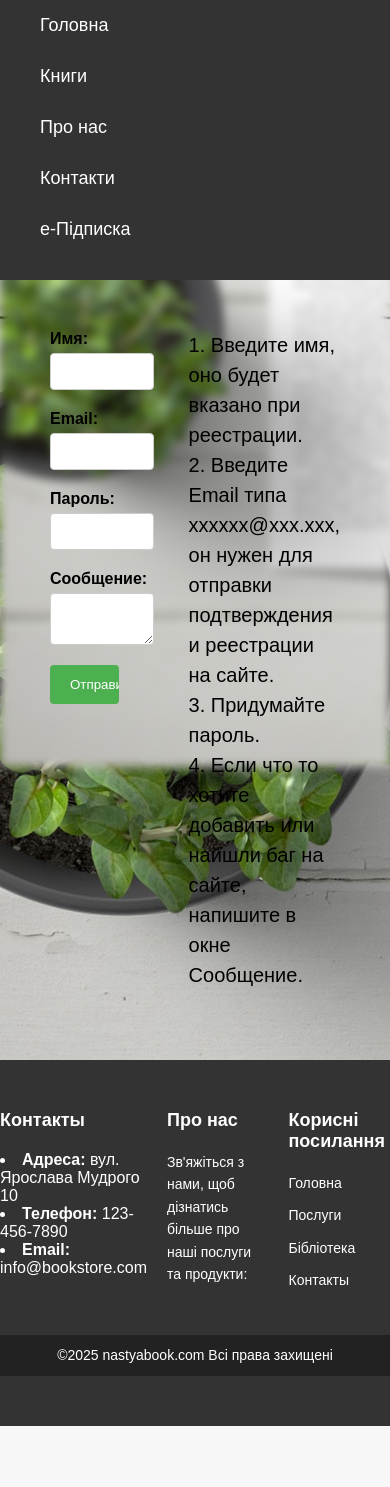
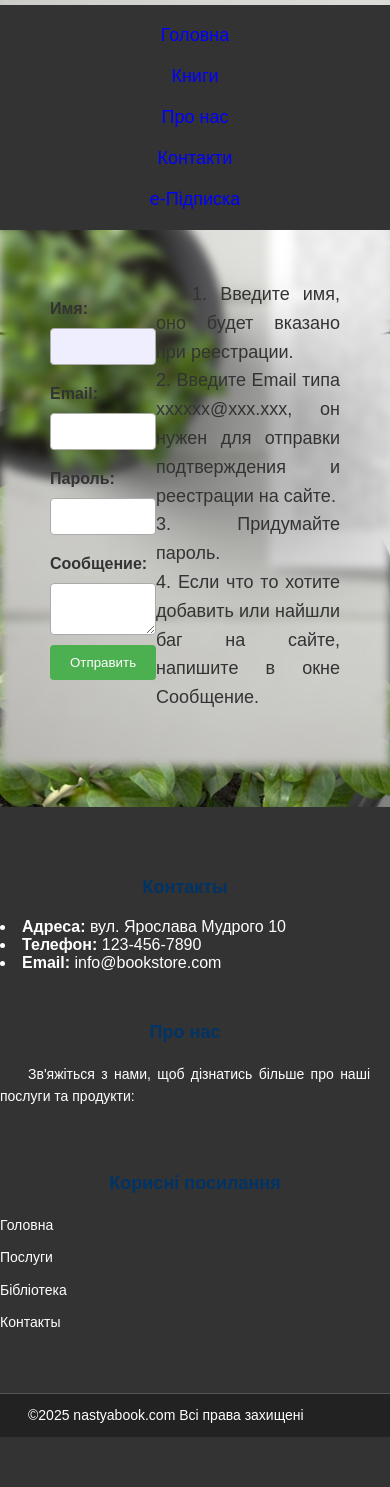
Before and after one commit to nasteyssha/lb_PD, a plain HTML site: page eSub.html in a window 390 px wide. Shown: the part 77-1564 px from the top of the page. Before the commit the page ends 1503 px from the top, so only its background shows below. Drawn offline with Linux system fonts and the light colour scheme.

Commit message:
Update style.css

```diff
--- a/css/style.css
+++ b/css/style.css
@@ -1,3 +1,17 @@
+/* === Загальні налаштування === */
+* {
+  margin: 0;
+  padding: 0;
+  box-sizing: border-box;
+  font-family: Arial, sans-serif;
+}
+
+body {
+  background-color: #f7f7f7;
+  color: #333;
+}
+
+/* === Логотип і заголовок === */
 .logo-container {
   display: flex;
   align-items: center;
@@ -19,200 +33,232 @@
 
 .logo-container h1 {
   font-size: 32px;
-  margin: 0;
   color: #fff;
   text-shadow: 1px 1px 2px #000;
 }
 
-/* Стили для контейнера текста */
-#text-container {
-	flex-basis: 35%; /* Ширина контейнера равна 35% от родительского элемента */
-	text-align: left; /* Выравнивание текста по левому краю */
+/* === Навігація === */
+nav ul {
+  list-style: none;
+  display: flex;
+  justify-content: center;
+  background-color: #333;
+  padding: 10px;
 }
 
-/* CSS стили для формы */
+nav li {
+  margin: 0 15px;
+}
+
+nav a {
+  color: #fff;
+  text-decoration: none;
+  font-size: 18px;
+  padding: 8px 12px;
+  border-radius: 5px;
+  transition: background 0.3s;
+}
+
+nav a:hover {
+  background-color: #555;
+}
+
+/* === Основний заголовок === */
+h1, h2, h3 {
+  text-align: center;
+  margin: 20px 0;
+  color: #003366;
+}
+
+h1 {
+  font-size: 36px;
+  text-shadow: 2px 2px 4px rgba(0,0,0,0.5);
+}
+
+h2 {
+  font-size: 28px;
+}
+
+p {
+  font-size: 18px;
+  margin-bottom: 15px;
+  line-height: 1.6;
+  text-align: justify;
+  text-indent: 2em;
+}
+
+/* === Кнопки === */
+.button {
+  display: inline-block;
+  background-color: #333;
+  color: #fff;
+  padding: 10px 20px;
+  border-radius: 5px;
+  text-decoration: none;
+  transition: background 0.3s;
+}
+
+.button:hover {
+  background-color: #555;
+}
+
+/* === Книги === */
+#books {
+  display: flex;
+  flex-wrap: wrap;
+  justify-content: center;
+  gap: 20px;
+  padding: 30px;
+}
+
+.book {
+  background-color: #e9ecef;
+  padding: 15px;
+  border-radius: 10px;
+  width: 250px;
+  text-align: center;
+  box-shadow: 2px 2px 8px rgba(0,0,0,0.1);
+}
+
+.book img {
+  max-width: 100%;
+  border-radius: 5px;
+  transition: transform 0.3s;
+}
+
+.book img:hover {
+  transform: scale(1.05);
+}
+
+.book .price {
+  font-weight: bold;
+  color: #008000;
+}
+
+/* === Селектори класів і ID === */
+h2.black {
+  color: black;
+}
+
+#main-title {
+  font-size: 34px;
+  color: teal;
+}
+
+/* === Форма === */
 form {
-	display: flex; /* Устанавливает блочное отображение для формы */
-	flex-direction: column; /* Расположение элементов формы в столбец */
-	align-items: right; /* Выравнивание элементов формы по правому краю */
-	flex-basis: 75%; /* Ширина формы равна 75% от родительского элемента */
+  display: flex;
+  flex-direction: column;
+  align-items: flex-start;
+  gap: 10px;
+  margin-top: 20px;
 }
 
 label {
-	font-weight: bold; /* Устанавливает полужирное начертание для меток формы */
-	margin-bottom: 5px; /* Отступ снизу для меток формы */
+  font-weight: bold;
 }
 
 input[type="text"],
 input[type="email"],
 input[type="password"],
 textarea {
-	width: 75%; /* Ширина полей ввода и текстовой области равна 75% от родительского элемента */
-	padding: 10px; /* Внутренний отступ для полей ввода и текстовой области */
-	margin-bottom: 20px; /* Отступ снизу для полей ввода и текстовой области */
-	border: 1px solid #ccc; /* Граница полей ввода и текстовой области */
-	border-radius: 4px; /* Радиус скругления углов полей ввода и текстовой области */
-	box-sizing: border-box; /* Учитывать границу и внутренний отступ в общей ширине элемента */
+  width: 100%;
+  padding: 10px;
+  border: 1px solid #aaa;
+  border-radius: 4px;
 }
 
 input[type="submit"] {
-	background-color: #4CAF50; /* Цвет фона кнопки отправки формы */
-	color: white; /* Цвет текста на кнопке отправки формы */
-	padding: 12px 20px; /* Внутренний отступ кнопки отправки формы */
-	border: none; /* Убираем границу у кнопки отправки формы */
-	border-radius: 4px; /* Радиус скругления углов кнопки отправки формы */
-	cursor: pointer; /* Изменяем курсор при наведении на кнопку отправки формы */
-	align-items: right; /* Выравнивание кнопки отправки формы по правому краю */
-	width: 50%; /* Ширина кнопки отправки формы равна 50% от родительского элемента */
+  background-color: #4CAF50;
+  color: white;
+  padding: 10px 20px;
+  border: none;
+  border-radius: 4px;
+  cursor: pointer;
 }
 
 input[type="submit"]:hover {
-	background-color: #45a049; /* Цвет фона кнопки отправки формы при наведении */
+  background-color: #45a049;
 }
 
-/* CSS стили для сообщений об ошибках */
-.error {
-	color: red; /* Цвет текста сообщений об ошибках */
-	font-size: 12px; /* Размер шрифта сообщений об ошибках */
-	margin-top: -10px; /* Отрицательный отступ сверху для сообщений об ошибках */
-	margin-bottom: 10px; /* Отступ снизу для сообщений об ошибках */
+/* === Селектори атрибутів === */
+input[type="text"] {
+  background-color: #eef;
 }
 
-/* Общие стили */
-
-* {
-	margin: 0;
-	padding: 0;
-	box-sizing: border-box;
-	font-family: Arial, sans-serif;
+/* === Посилання === */
+a:link {
+  color: blue;
+}
+a:visited {
+  color: purple;
+}
+a:hover {
+  color: orange;
+}
+a:active {
+  color: red;
 }
 
-.scale {
-	transition: 0.5s; /* Время эффекта при наведении на элемент с классом "scale" */
+/* === Адаптивність === */
+@media screen and (max-width: 768px) {
+  nav ul {
+    flex-direction: column;
+    align-items: center;
+  }
+
+  .book {
+    width: 90%;
+  }
 }
 
-.scale:hover {
-	transform: scale(1.2); /* Увеличение масштаба элемента при наведении */
+/* === Футер === */
+footer {
+  background-color: #333;
+  color: #fff;
+  padding: 30px;
+  margin-top: 30px;
 }
 
-body {
-	background-color: #f7f7f7; /* Цвет фона страницы */
+.footer-container {
+  max-width: 1200px;
+  margin: 0 auto;
 }
 
-header {
-	background-color: #333; /* Цвет фона заголовка */
-	color: #fff; /* Цвет текста в заголовке */
-	padding: 20px; /* Внутренний отступ заголовка */
+.footer-row {
+  display: flex;
+  flex-wrap: wrap;
+  gap: 30px;
+  justify-content: space-between;
 }
 
-h1 {
-	font-size: 36px; /* Размер шрифта заголовка первого уровня */
-	margin-bottom: 10px; /* Отступ снизу для заголовка первого уровня */
+.footer-col {
+  flex: 1;
+  min-width: 200px;
 }
 
-nav ul {
-	list-style: none; /* Убираем маркеры списка */
-	display: flex; /* Устанавливаем блочное отображение для навигационного меню */
+.footer-col h3 {
+  margin-bottom: 15px;
 }
 
-nav li {
-	margin-left: 20px; /* Отступ слева для пунктов навигационного меню */
+.footer-col ul {
+  list-style: none;
+  padding: 0;
 }
 
-nav a {
-	font-size: 18px; /* Размер шрифта ссылок навигационного меню */
-	color: #fff; /* Цвет текста ссылок навигационного меню */
-	text-decoration: none; /* Убираем подчеркивание ссылок навигационного меню */
+.footer-col ul li {
+  margin-bottom: 10px;
 }
 
-main {
-	max-width: 1200px; /* Максимальная ширина основного контейнера */
-	margin: 0 auto; /* Центрирование основного контейнера по горизонтали */
-	padding: 50px; /* Внутренний отступ основного контейнера */
+.footer-col a {
+  color: #fff;
+  text-decoration: none;
 }
 
-section {
-	margin-bottom: 50px; /* Отступ снизу для секций */
+.footer-bottom {
+  text-align: center;
+  margin-top: 20px;
+  border-top: 1px solid #555;
+  padding-top: 10px;
+  font-size: 14px;
 }
-
-article {
-	background-color: #DCDCDC; /* Цвет фона статей */
-	border-radius: 10px; /* Радиус скругления углов статей */
-}
-
-h2 {
-	font-size: 28px; /* Размер шрифта заголовка второго уровня */
-	margin-bottom: 20px; /* Отступ снизу для заголовка второго уровня */
-}
-
-p {
-	font-size: 20px; /* Размер шрифта абзацев */
-	line-height: 1.5; /* Межстрочный интервал абзацев */
-	margin-bottom: 20px; /* Отступ снизу для абзацев */
-}
-
-.button {
-	display: inline-block; /* Отображение кнопки в виде строчного элемента */
-	background-color: #333; /* Цвет фона кнопки */
-	color: #fff; /* Цвет текста на кнопке */
-	padding: 10px 20px; /* Внутренний отступ кнопки */
-	border-radius: 5px; /* Радиус скругления углов кнопки */
-	text-decoration: none; /* Убираем подчеркивание текста кнопки */
-}
-
-.button:hover {
-	background-color: #555; /* Цвет фона кнопки при наведении */
-}
-
-/* Стили для книг */
-
-#books {
-	display: flex; /* Устанавливаем блочное отображение для контейнера книг */
-	flex-wrap: wrap; /* Обертка элементов книг */
-}
-
-.book {
-	flex-basis: calc(33.33% - 20px); /* Ширина каждой книги равна примерно 33.33% от родительского контейнера, с учетом отступов */
-	margin-right: 20px; /* Отступ справа для каждой книги */
-	margin-bottom: 20px; /* Отступ снизу для каждой книги */
-}
-
-.book img {
-	max-width: 100%; /* Максимальная ширина изображения книги */
-}
-
-.book h3 {
-	font-size: 24px; /* Размер шрифта заголовка книги */
-	margin-top: 10px; /* Отступ сверху для заголовка книги */
-	margin-bottom: 5px; /* Отступ снизу для заголовка книги */
-}
-
-.book p {
-	font-size: 16px; /* Размер шрифта текста книги */
-	margin-bottom: 10px; /* Отступ снизу для текста книги */
-}
-
-.book .price {
-	font-weight: bold; /* Устанавливает полужирное начертание для цены книги */
-}
-
-@media screen and (max-width: 768px) {
-	/* Стили для маленьких экранов (ширина до 768px) */
-	nav {
-		margin-top: 20px; /* Отступ сверху для навигационного меню на маленьких экранах */
-	}
-
-	nav ul {
-		flex-direction: column; /* Расположение пунктов навигационного меню в столбец на маленьких экранах */
-	}
-
-	nav li {
-		margin-left: 0; /* Убираем отступ слева для пунктов навигационного меню на маленьких экранах */
-		margin-bottom: 10px; /* Отступ снизу для пунктов навигационного меню на маленьких экранах */
-	}
-
-	.book {
-		flex-basis: 100%; /* Ширина книги на маленьких экранах равна 100% */
-		margin-right: 0; /* Убираем отступ справа для книг на маленьких экранах */
-	}
-}
```
